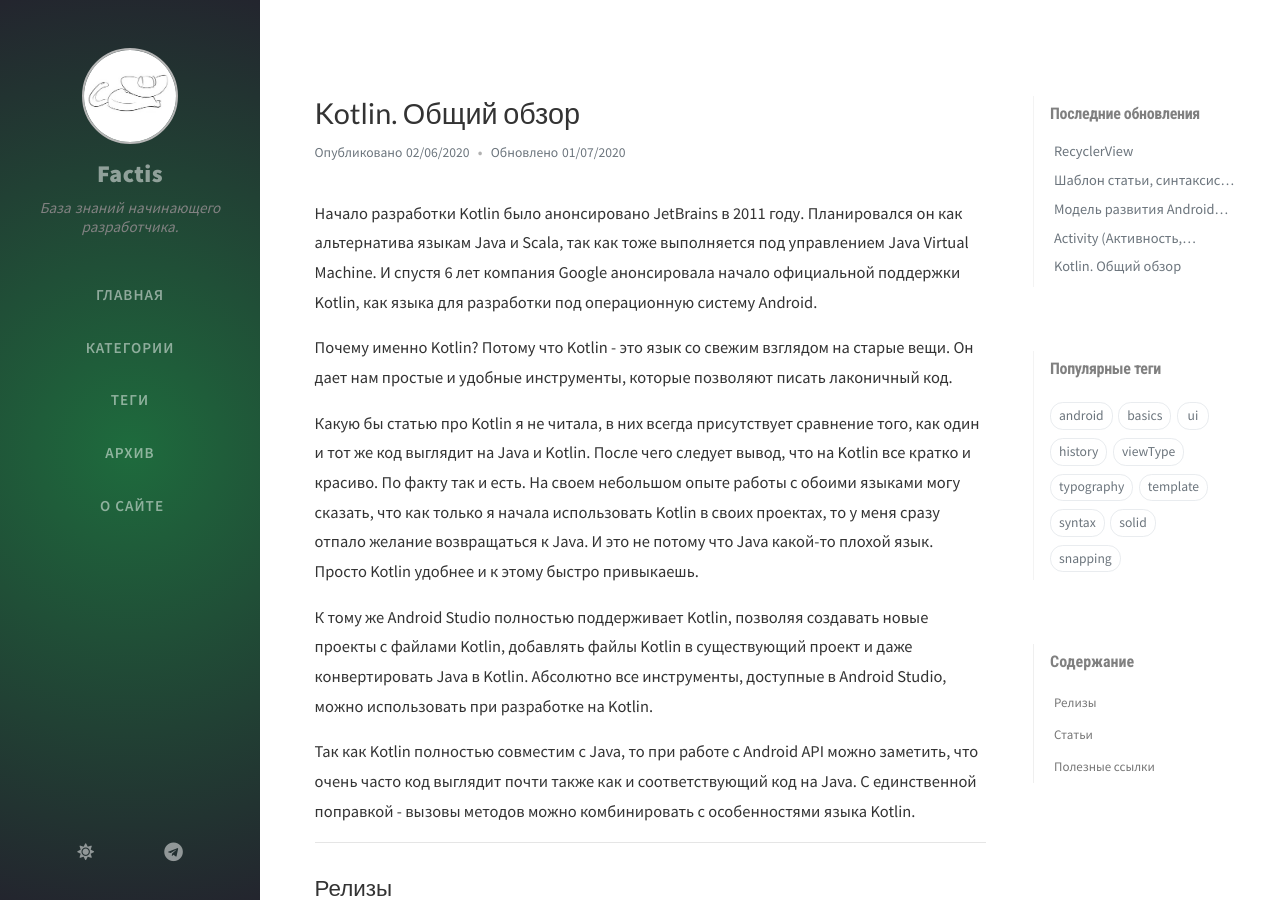
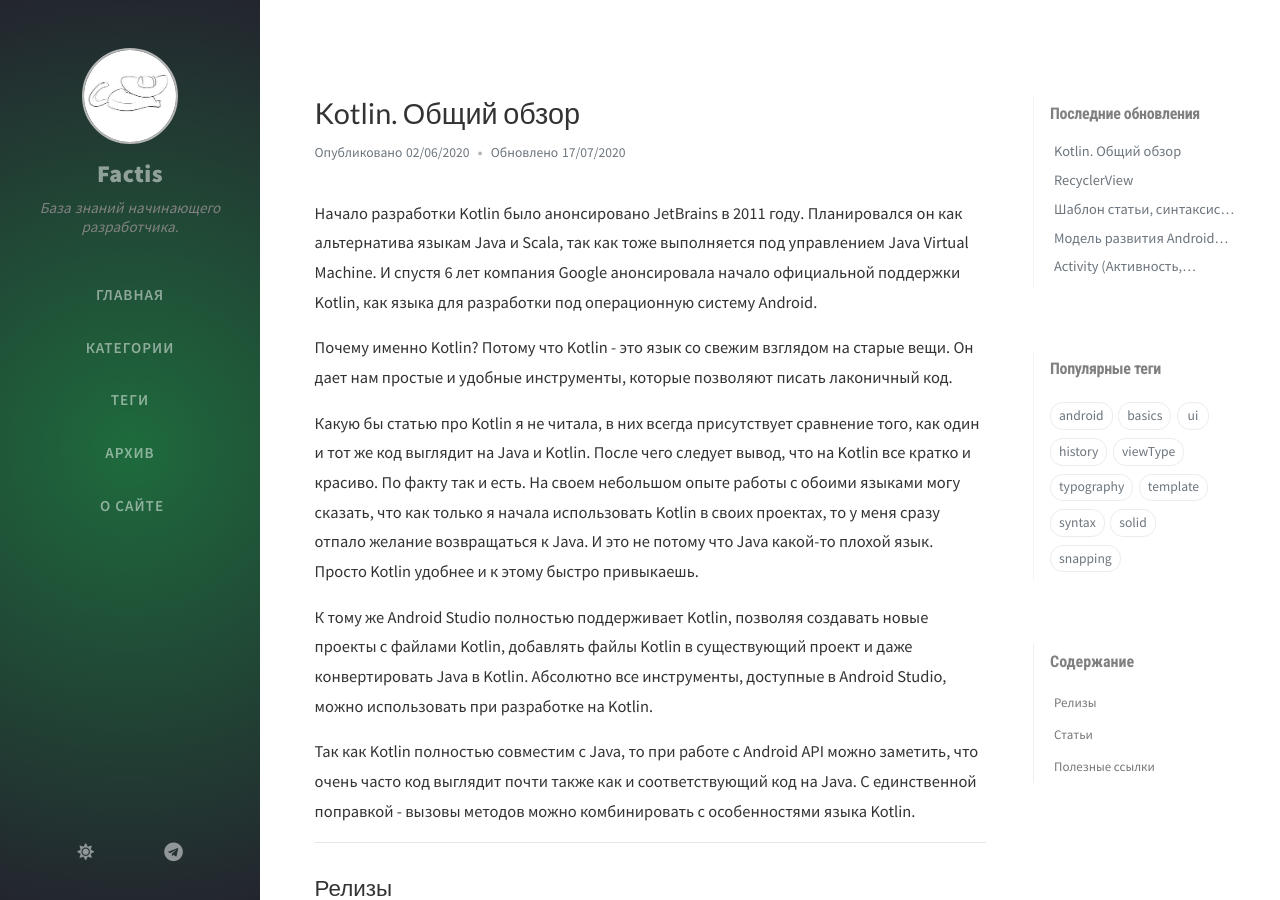
Before and after one commit to Bimlibik/bimlibik.github.io, a Jekyll site: the page built from _posts/kotlin/2020-06-02-kotlin-overview.md, in a window 1280 px wide and 900 px high. Built offline with Jekyll 4.4.1, drawn with Linux system fonts in a browser that asks for light colours; nearby versions of some CDN libraries; comment, search, counter and statistics services are not loaded.

Commit message:
Update lastmod.

```diff
--- a/_data/updates.yml
+++ b/_data/updates.yml
@@ -15,7 +15,7 @@
   lastmod: '2020-06-22 17:31:00 +0800'
 -
   filename: 'kotlin-overview'
-  lastmod: '2020-07-01 20:06:59 +0800'
+  lastmod: '2020-07-17 20:39:59 +0800'
 -
   filename: 'manifest-file'
   lastmod: '2020-06-01 02:45:49 +0800'
```
